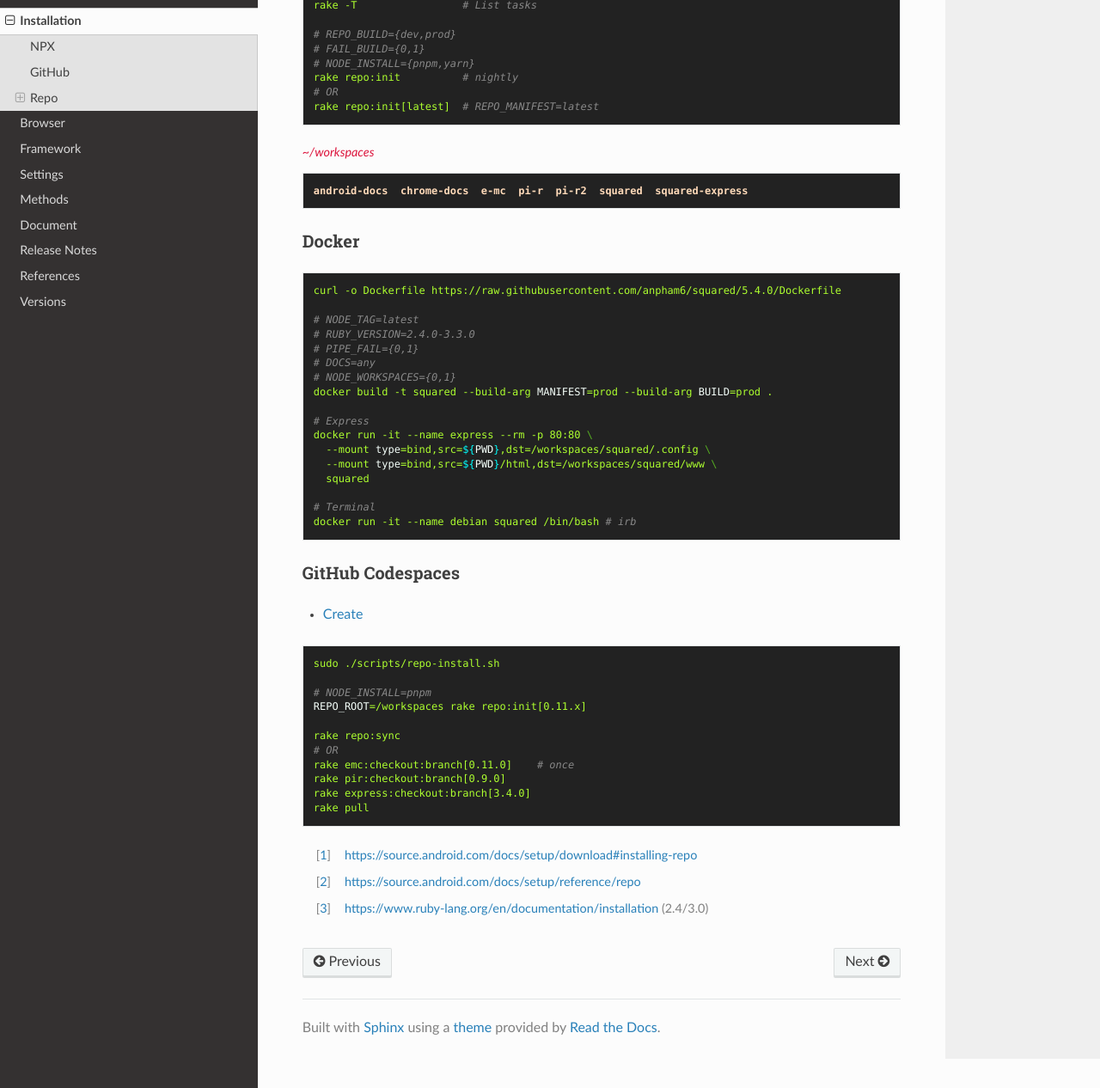
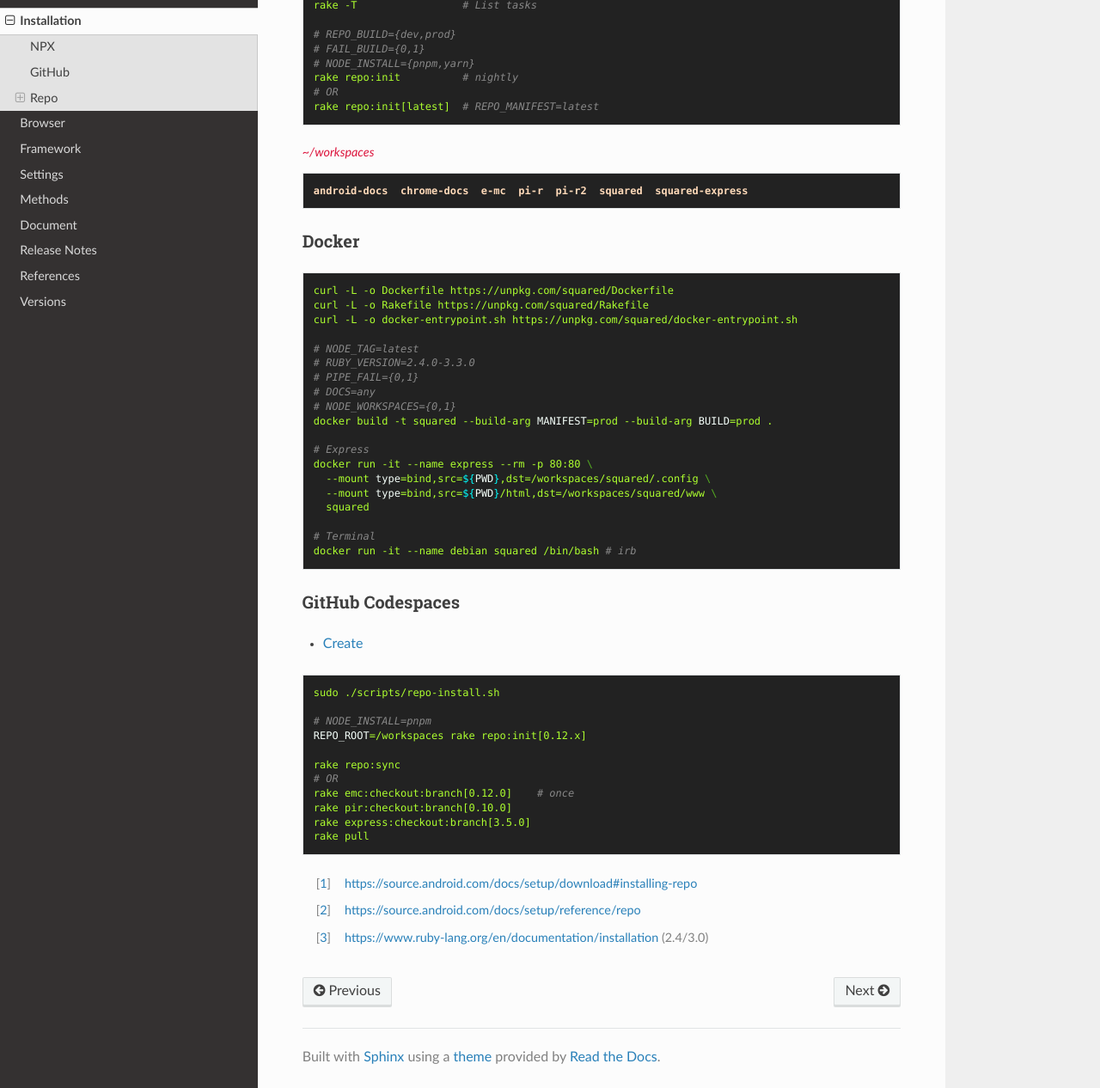
Before and after one commit to anpham6/android-docs, a Sphinx documentation site: the page built from source/installation.rst, in a window 1280 px wide and 1400 px high, scrolled down 2196 px, cut to the strip 134-1400 px from the top of the window. Shown: the whole strip at 86% size. Built offline with Sphinx 7.4.7 and the Read the Docs theme 3.1.0, drawn with Linux system fonts in a browser that asks for light colours.

Commit message:
Docker: Standalone download instructions were revised.

```diff
--- a/source/installation.rst
+++ b/source/installation.rst
@@ -145,7 +145,9 @@
 
 .. code-block::
 
-  curl -o Dockerfile https://raw.githubusercontent.com/anpham6/squared/5.4.0/Dockerfile
+  curl -L -o Dockerfile https://unpkg.com/squared/Dockerfile
+  curl -L -o Rakefile https://unpkg.com/squared/Rakefile
+  curl -L -o docker-entrypoint.sh https://unpkg.com/squared/docker-entrypoint.sh
 
   # NODE_TAG=latest
   # RUBY_VERSION=2.4.0-3.3.0
@@ -173,13 +175,13 @@
   sudo ./scripts/repo-install.sh
 
   # NODE_INSTALL=pnpm
-  REPO_ROOT=/workspaces rake repo:init[0.11.x]
+  REPO_ROOT=/workspaces rake repo:init[0.12.x]
 
   rake repo:sync
   # OR
-  rake emc:checkout:branch[0.11.0]    # once
-  rake pir:checkout:branch[0.9.0]
-  rake express:checkout:branch[3.4.0]
+  rake emc:checkout:branch[0.12.0]    # once
+  rake pir:checkout:branch[0.10.0]
+  rake express:checkout:branch[3.5.0]
   rake pull
 
 .. [#] https://source.android.com/docs/setup/download#installing-repo
```
